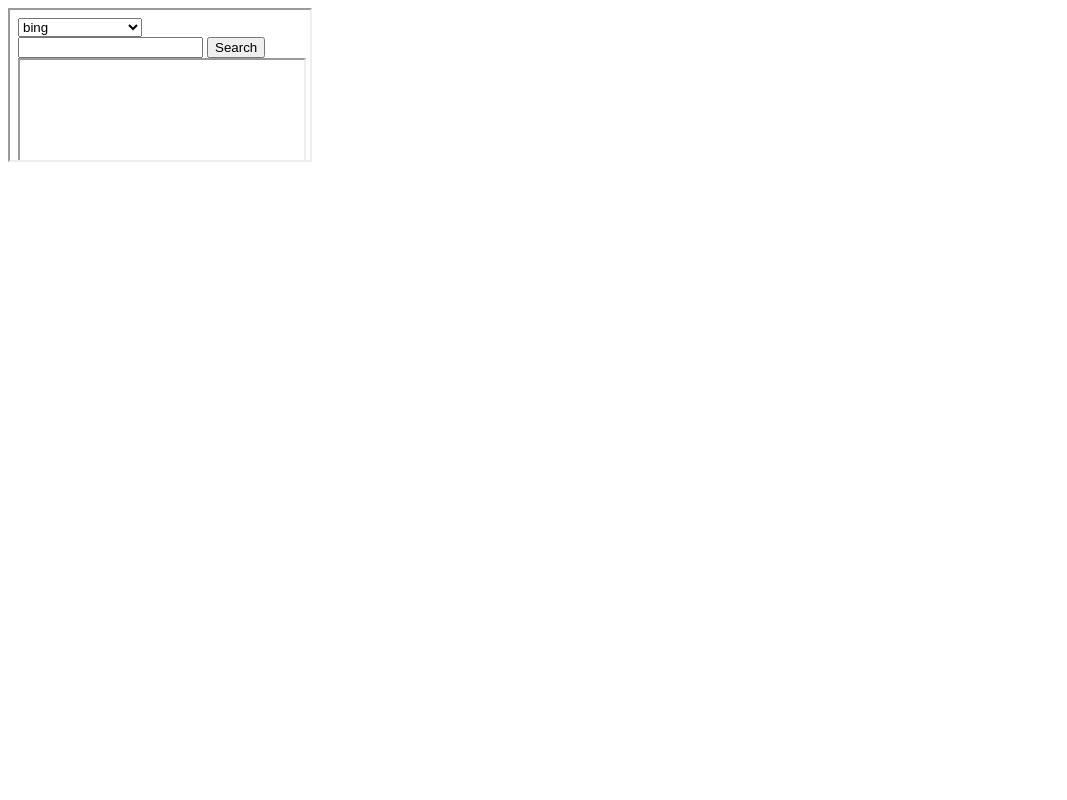
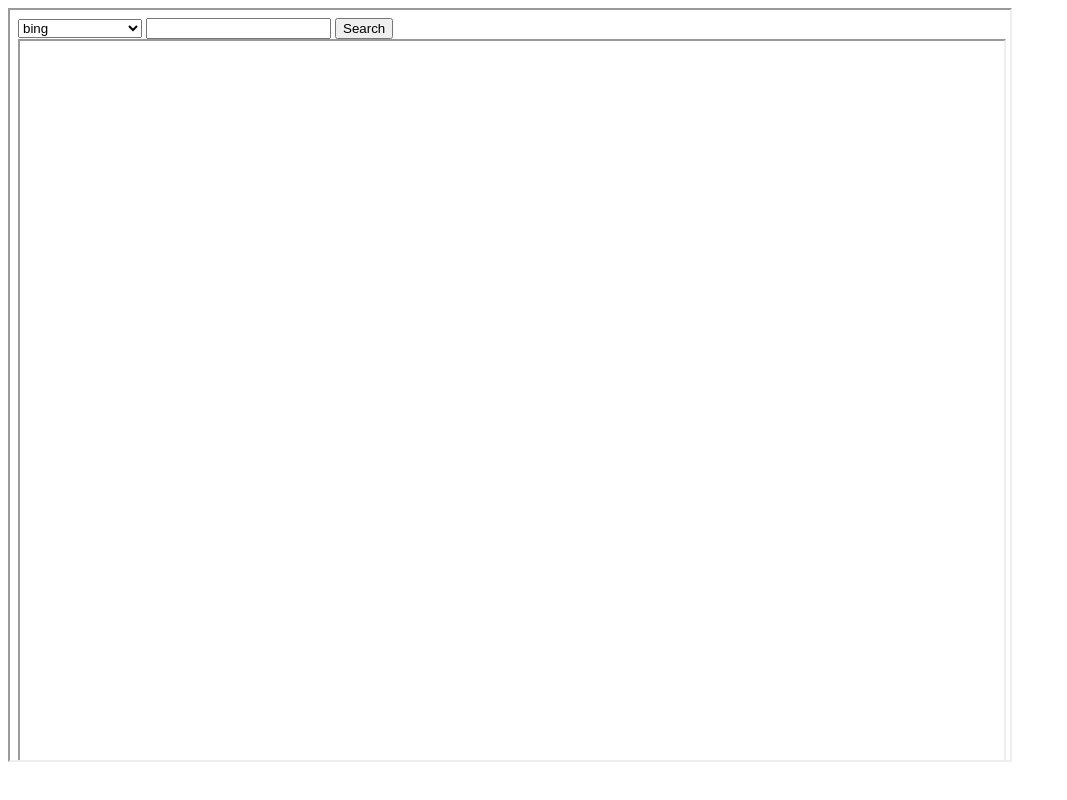
Before and after one commit to im-scl/im-scl.github.io, a plain HTML site: page index.html in a window 1280 px wide. Shown: the whole page, without its empty margins (0-1067 px from the left). Drawn offline with Linux system fonts and the light colour scheme.

Commit message:
Set iframe dimensions for IfSrEn.html

```diff
--- a/index.html
+++ b/index.html
@@ -1 +1 @@
-<iframe src='https://im-scl.github.io/IfSrEn.html'>
+<iframe src='https://im-scl.github.io/IfSrEn.html' height='750' width='1000'>
```
